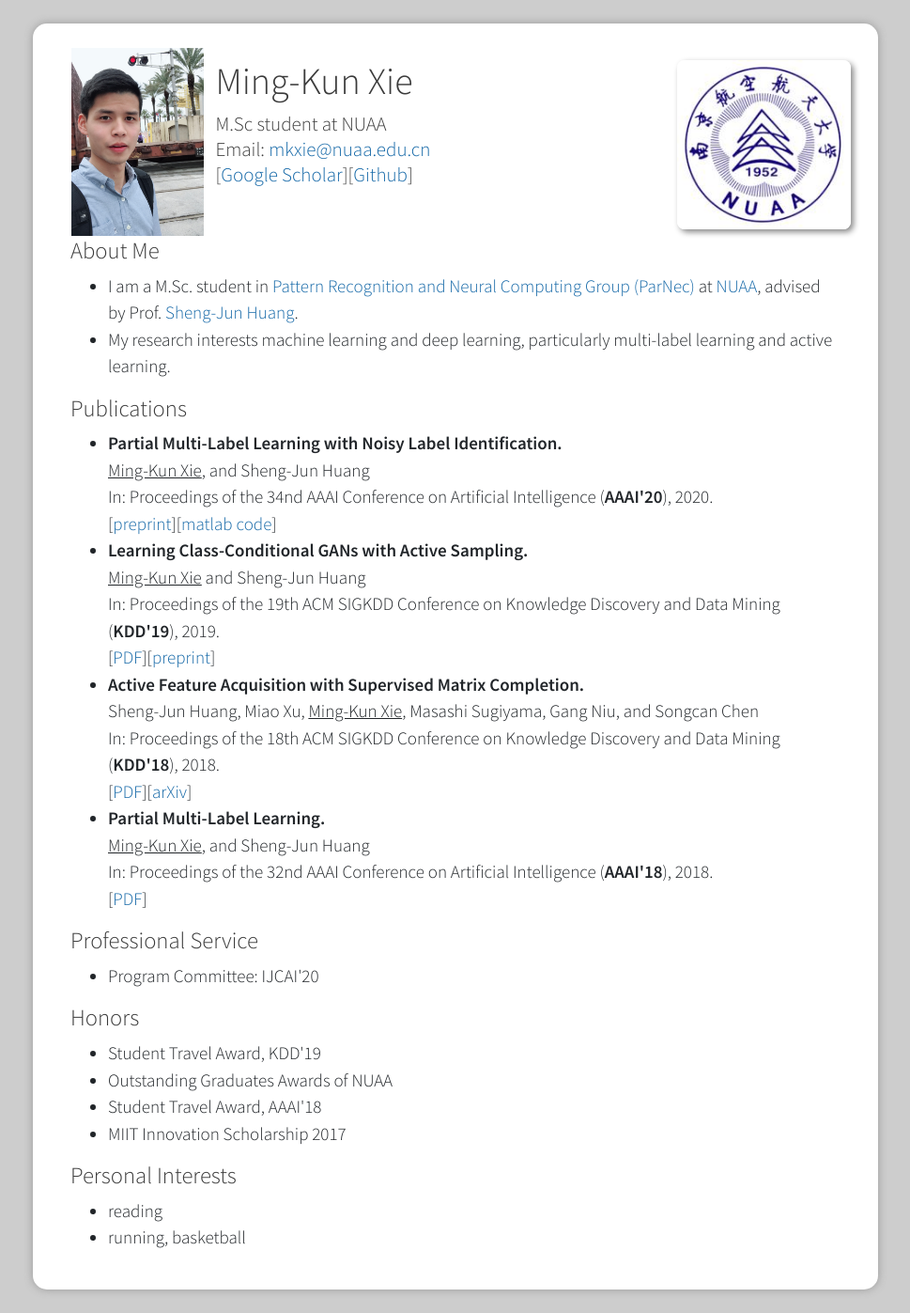
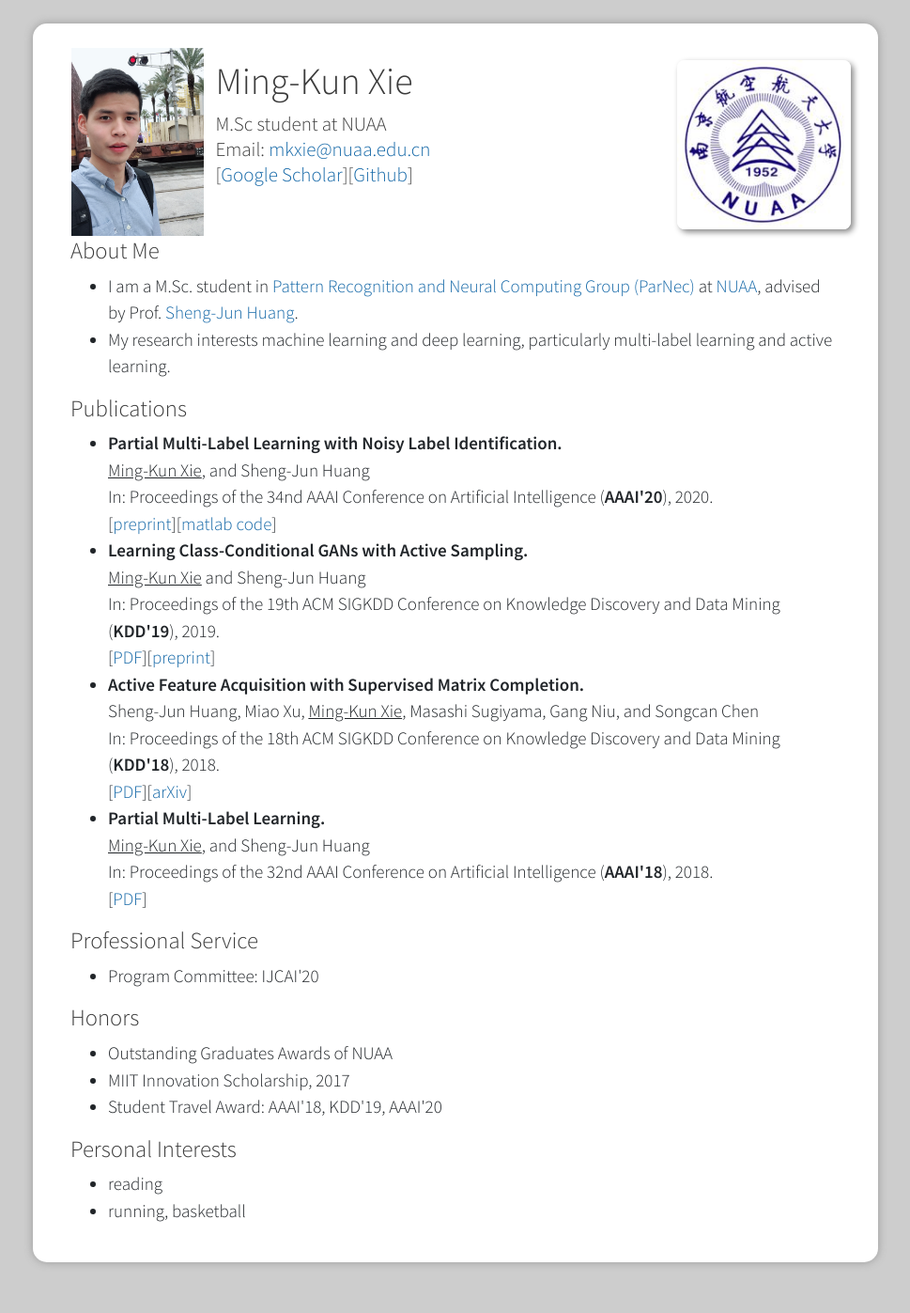
Before and after one commit to xiemk/xiemk.github.io, a Jekyll site: the page index.html, which Jekyll copies as it is, in a window 1280 px wide. Shown: the whole page at 94% size, without its empty margins (155-1124 px from the left). Built offline with Jekyll 4.4.1, drawn with Linux system fonts in a browser that asks for light colours; after the commit the page ends 1368 px from its top, so only the background shows below that.

Commit message:
update aaai20

```diff
--- a/index.html
+++ b/index.html
@@ -202,10 +202,9 @@ body
 
   <h2>Honors</h2>
         <ul>
-            <li>Student Travel Award, KDD'19</li>
             <li>Outstanding Graduates Awards of NUAA</li>
-            <li>Student Travel Award, AAAI'18</li>
-            <li>MIIT Innovation Scholarship 2017</li>
+            <li>MIIT Innovation Scholarship, 2017</li>
+            <li>Student Travel Award: AAAI'18, KDD'19, AAAI'20</li>
         </ul>
 
     <h2>Personal Interests</h2>
```
